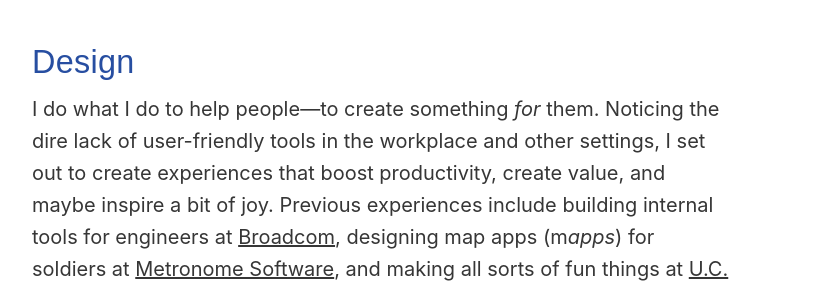
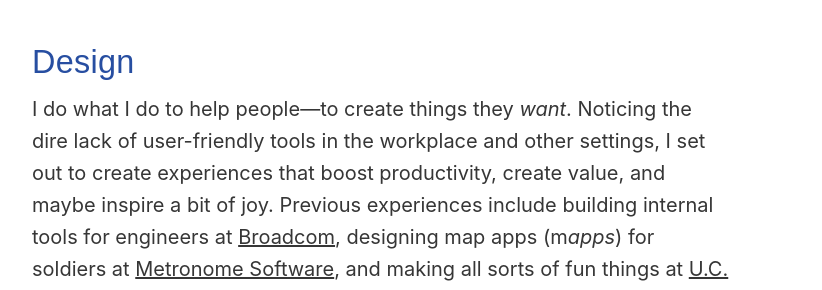
Before and after one commit to wilburc/wilburc.github.io, a Jekyll site: the page built from index.md, in a window 1280 px wide. Shown: the part 728-1018 px from the top of the page, without its empty margins (258-1080 px from the left). Built offline with Jekyll 4.4.1, drawn with Linux system fonts in a browser that asks for light colours.

Commit message:
asdf :q sdf asdf help how d

```diff
--- a/index.md
+++ b/index.md
@@ -11,7 +11,7 @@
 —yeah, like the pig. Or the airplane guy. I’m a designer who wants to make people’s lives easier. Interests include pleasant typography, musicals, and documentaries about food. Hobbies include discussing use of the word “hella,” making guacamole, and watching trashy reality TV.
 
 ## Design
-I do what I do to help people—to create something *for* them. Noticing the dire lack of user-friendly tools in the workplace and other settings, I set out to create experiences that boost productivity, create value, and maybe inspire a bit of joy. Previous experiences include building internal tools for engineers at [Broadcom][1], designing map apps (m*apps*)  for soldiers at [Metronome Software][2], and making all sorts of fun things at [U.C. Irvine.][3]
+I do what I do to help people—to create things they *want*. Noticing the dire lack of user-friendly tools in the workplace and other settings, I set out to create experiences that boost productivity, create value, and maybe inspire a bit of joy. Previous experiences include building internal tools for engineers at [Broadcom][1], designing map apps (m*apps*)  for soldiers at [Metronome Software][2], and making all sorts of fun things at [U.C. Irvine.][3]
 
 While originally from the Bay Area, I’m currently braving my first winter in Chicago, where I work with productization, visualization, and design within the Data Science team at [Centro][4].
 See you around,<br><i>-Wilbur Chen</i>
```
Also changed, not shown: 12 other files.
